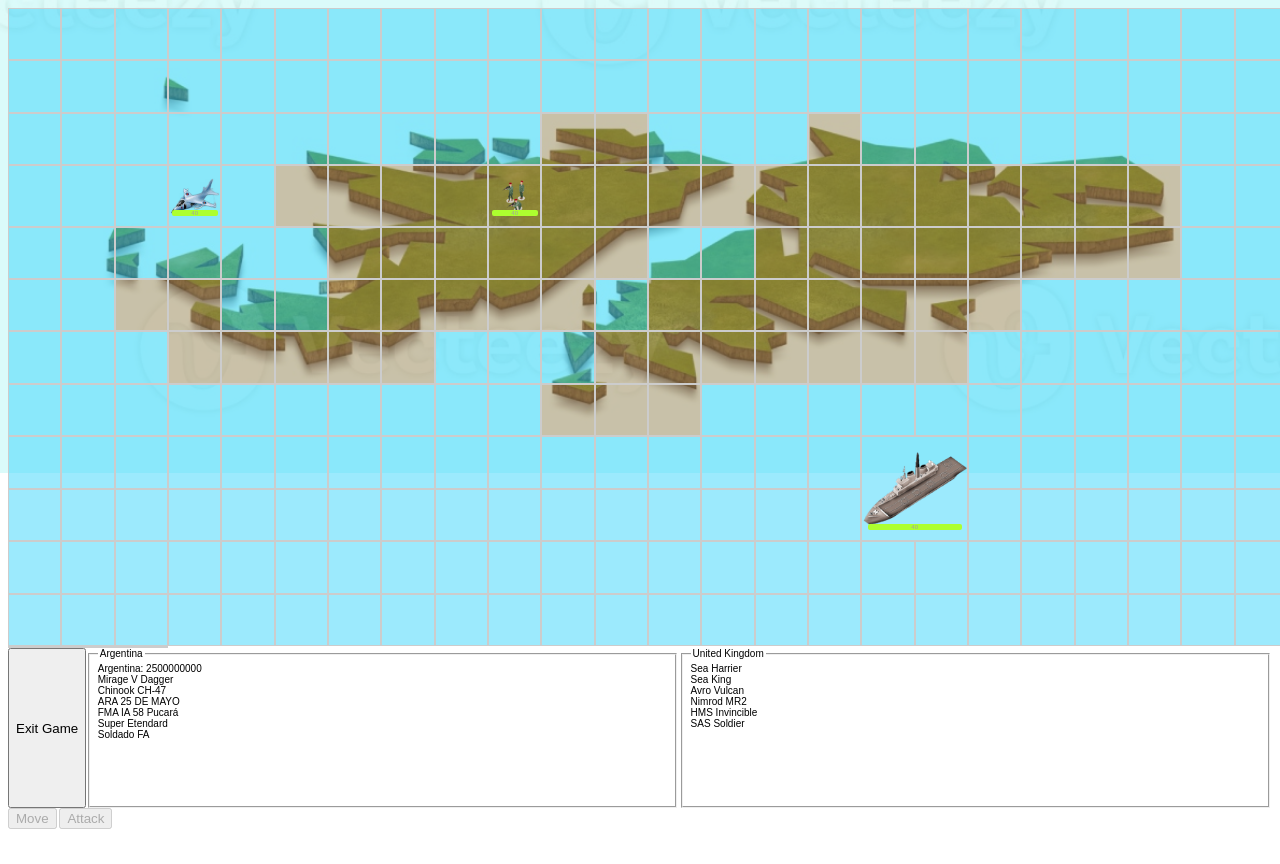
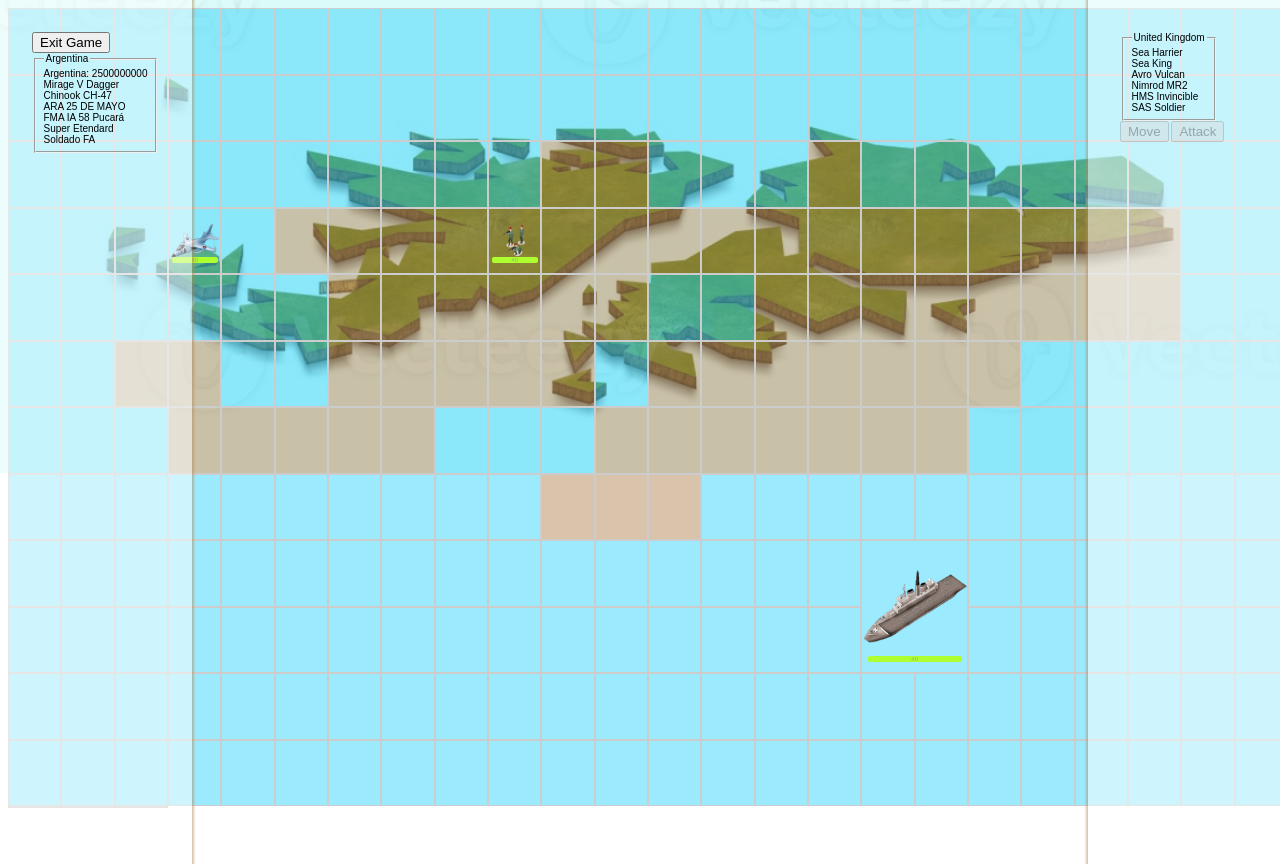
Before and after one commit to JSantarelli/strategy-game, a plain HTML site: page index.html in a window 1280 px wide. Both pictures are taken after a click on the button "Start Game". Before the commit the page ends 829 px from the top, so only its background shows below. Drawn offline with Linux system fonts and the light colour scheme; a web font is replaced by a local one.

```diff
--- a/index.html
+++ b/index.html
@@ -10,7 +10,6 @@
         <script src="./js/include.js"></script>
     </head>
     <body>
-
         <section id="home">
             <label for="gameMode">Choose Game Mode:</label>
             <select id="gameMode">
@@ -19,12 +18,11 @@
             </select>
             <button onclick="startGame()">Start Game</button>
         </section>
-
         <section id="game">
             <img src="./assets/img/malvinas.jpg" class="bg__map" alt="">
             <div id="board"></div>
             <!-- Componentizar -->
-            <div class="panel--bottom">
+            <div class="panel__p1">
                 <button onclick="exitGame()">Exit Game</button>
                 <fieldset id="arg">
                     <legend>Argentina</legend>
@@ -37,6 +35,8 @@
                     <div class="unit-option" data-unit-type="Super Etendard">Super Etendard</div>
                     <div class="unit-option" data-unit-type="Soldado FA">Soldado FA</div>
                 </fieldset>
+            </div>
+            <div class="panel__p2">
                 <fieldset id="uk">
                     <legend>United Kingdom</legend>
                     <!-- <div id="budgetIndicator"></div> -->
@@ -47,14 +47,13 @@
                     <div class="unit-option" data-unit-type="HMS Invincible">HMS Invincible</div>
                     <div class="unit-option" data-unit-type="SAS Soldier">SAS Soldier</div>
                 </fieldset>
-                </div>
                 <span class="controls">
                     <button id="moveButton" disabled>Move</button>
                     <button id="attackButton" disabled>Attack</button>
                     <div id="turnIndicator"></div>
                 </span>
+            </div>
         </section>
-
         <script src="/js/board.js"></script>
         <script src="/js/logic.js"></script>
         <script src="/js/units.js"></script>
--- a/styles.css
+++ b/styles.css
@@ -7,23 +7,42 @@
 
 #board {
   width: 100vw;
-  height: 80vh;
+  height: 100vh;
 }
 
 #game {
   display: none;
 }
 
-.panel--bottom {
-  height: 20vh;
-  display: flex;
-  flex-direction: row;
-  justify-content: space-between;
+:root {
+  --panel__width: 10vw;
+}
 
-  > fieldset {
-    flex: 1;
-    display: inline;
-  }
+/* PANELS */
+.panel__p1 {
+  top: 0;
+  left: 0;
+  position: absolute;
+  background-color: rgba(255, 255, 255, 0.5);
+  box-shadow: 0px 0px 2px 2px rgba(182, 135, 88, 0.5);
+  padding: 2rem;
+  height: 100vh;
+  width: var(--panel__width);
+}
+
+.panel__p2 {
+  top: 0;
+  position: absolute;
+  background-color: rgba(255, 255, 255, 0.5);
+  box-shadow: 0px 0px 2px 2px rgba(182, 135, 88, 0.5);
+  padding: 2rem;
+  height: 100vh;
+  width: var(--panel__width);
+  right: 0!important;
+}
+
+fieldset {
+  width: fit-content;
 }
 
 .bg__map {
@@ -51,7 +70,6 @@
 
 .cell > img {
   object-fit: cover;
-  /* height: 100%; */
   width: 100%;
 }
 
@@ -159,5 +177,5 @@
 .highlight:hover {
   background-color: yellow;
   opacity: .5;
-    border: 2px solid orange; /* Optional: a border for clarity */
-  }
+  border: 2px solid orange;
+}
```
Lines whose indentation alone changed are shown as unchanged.
